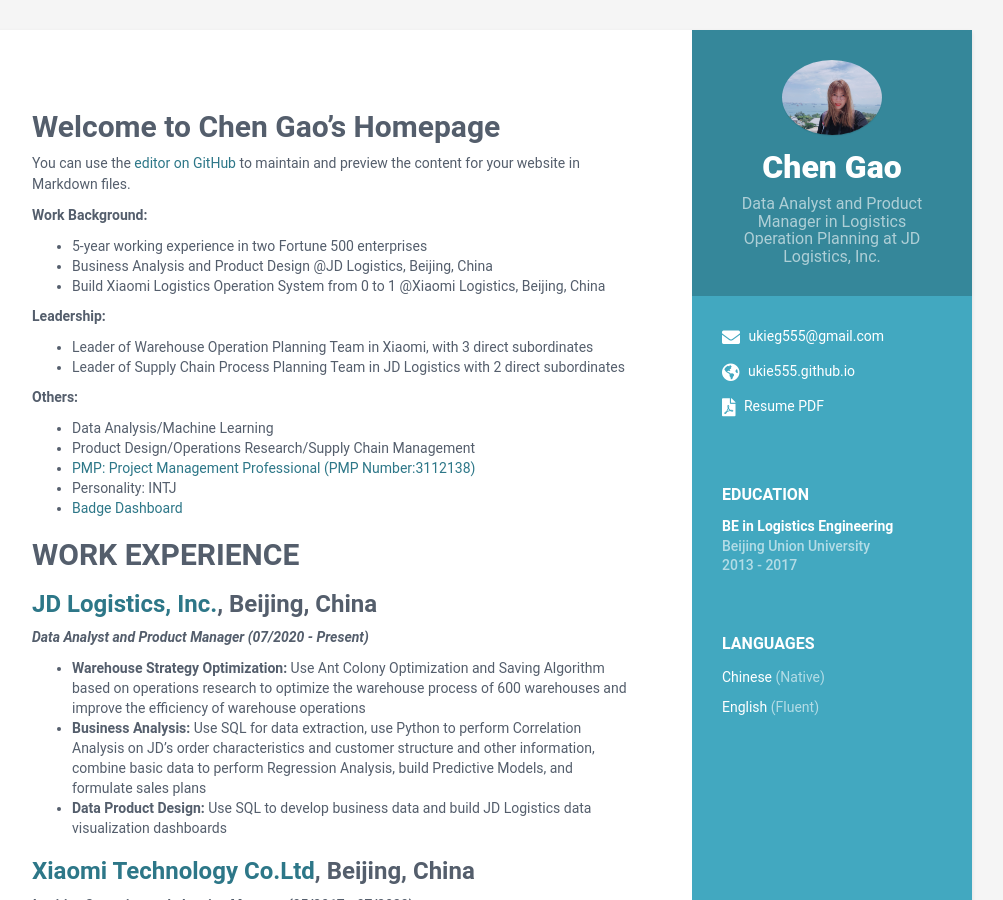
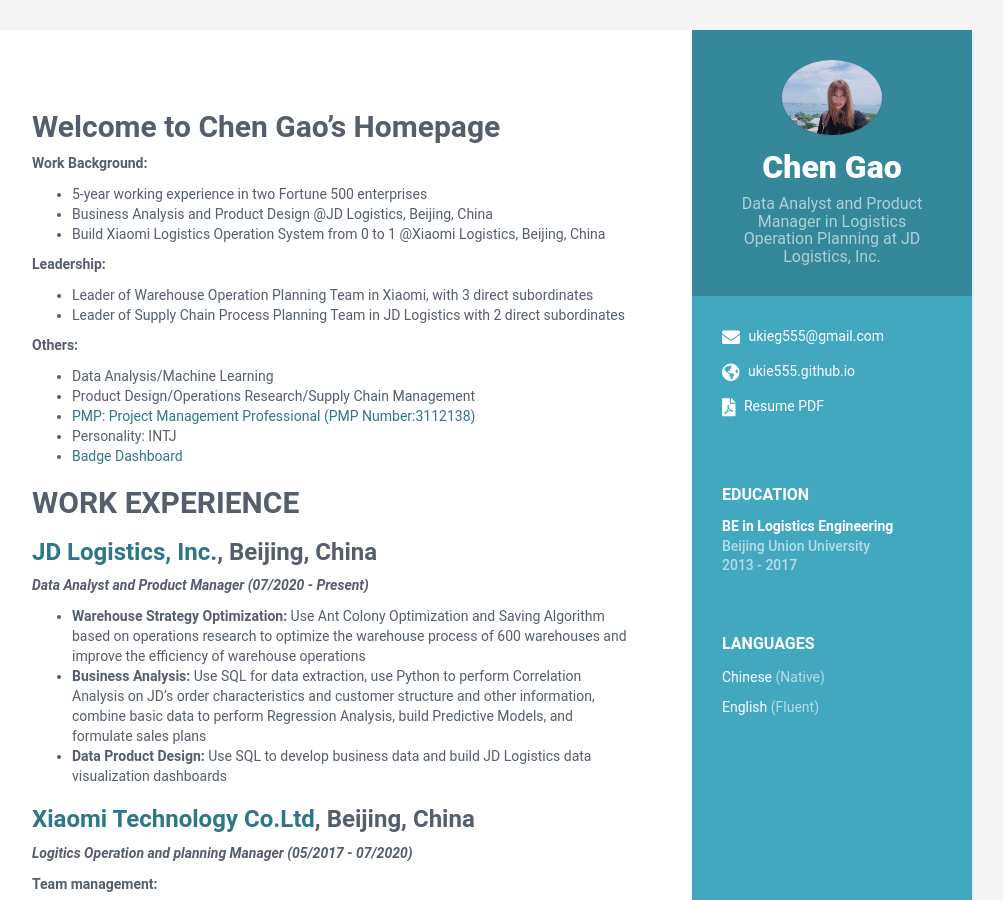
Before and after one commit to Ukie555/ukie555.github.io, a Jekyll site: the page built from index.md, in a window 1280 px wide and 900 px high. Shown: the whole window, without its empty margins (168-1171 px from the left). Built offline with Jekyll 4.4.1, drawn with Linux system fonts in a browser that asks for light colours; our own code applies the rules of GitHub Pages for plain Markdown files.

Commit message:
Update index.md

```diff
--- a/index.md
+++ b/index.md
@@ -1,6 +1,4 @@
 ## Welcome to Chen Gao's Homepage
-
-You can use the [editor on GitHub](https://github.com/Ukie555/ukie555.github.io/edit/main/index.md) to maintain and preview the content for your website in Markdown files.
 
 **Work Background:**
 - 5-year working experience in two Fortune 500 enterprises
```
